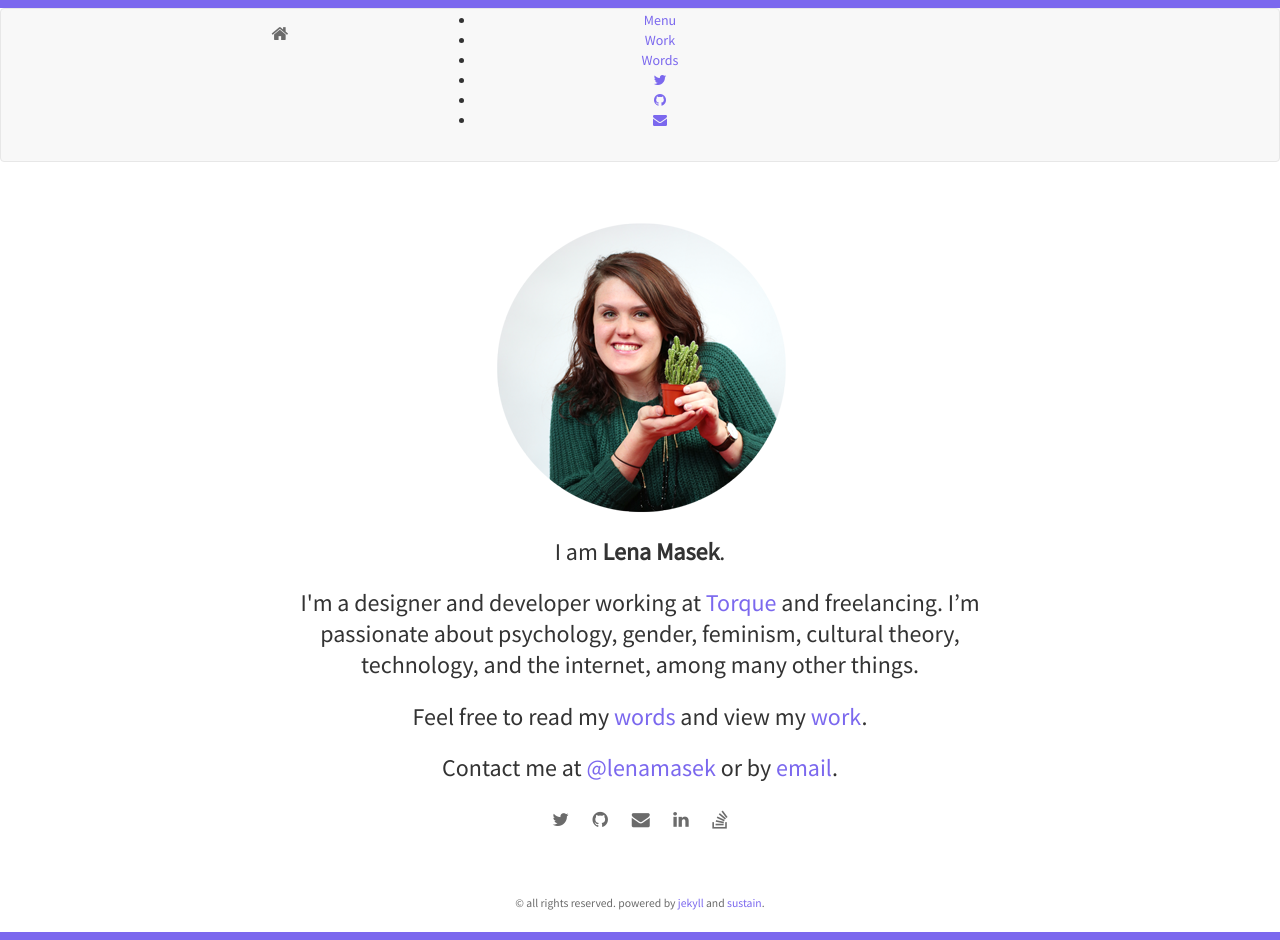
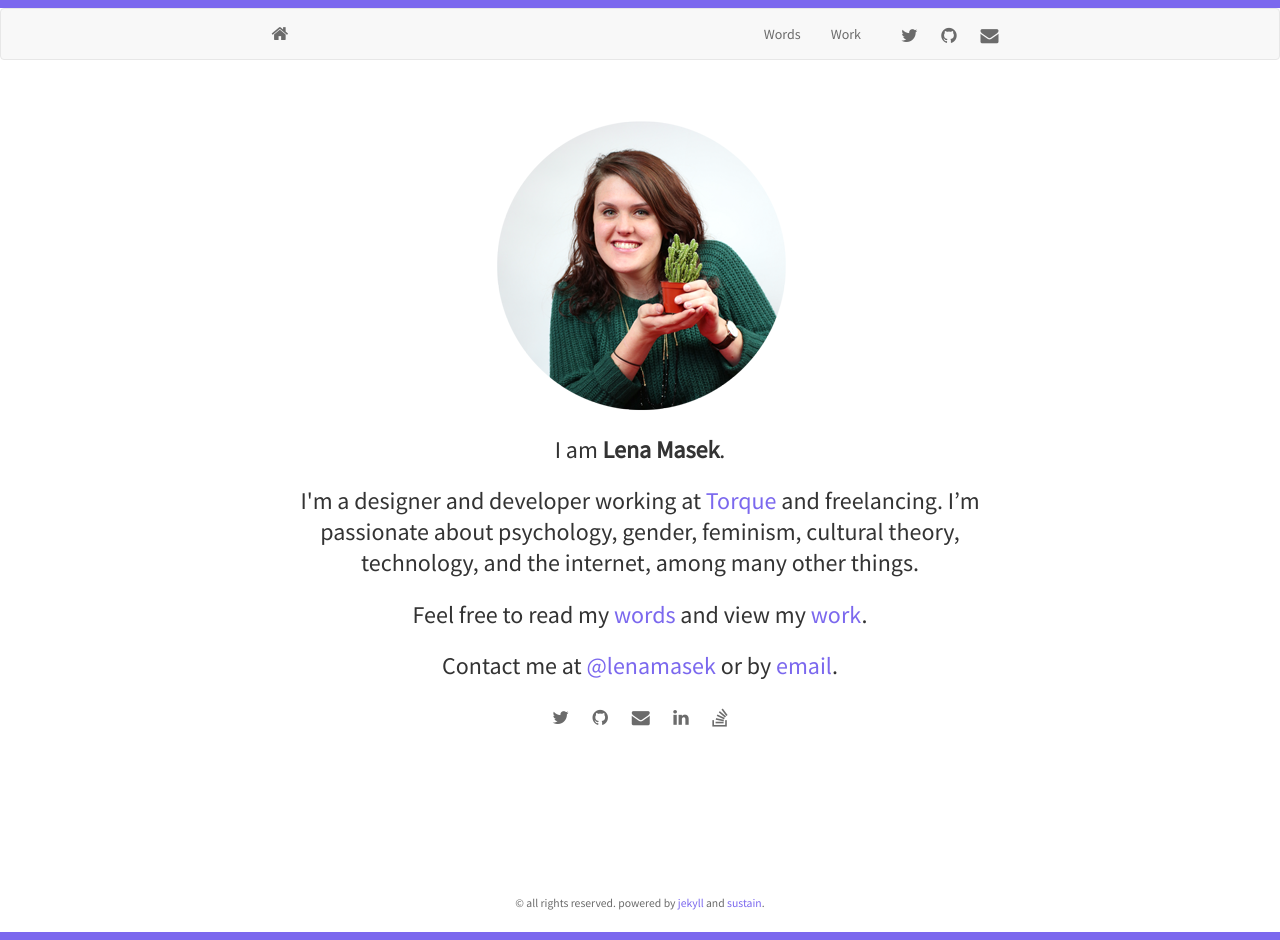
Before and after one commit to lenamasek/lenamasek.github.io, a Jekyll site: the page built from index.html, in a window 1280 px wide. Built offline with Jekyll 4.4.1, drawn with Linux system fonts in a browser that asks for light colours; nearby versions of some CDN libraries; the list of posts is cut into pages by our own code.

Commit message:
nevemind

```diff
--- a/_includes/footer.html
+++ b/_includes/footer.html
@@ -7,14 +7,3 @@
     </div>
 </footer>
 <div class="footer"></div>
-
-<script type="text/javascript">
-/* Applying the "open" class when you click the Menu button, which triggers the mobile menu to open/close; Toggle Menu/Close menu text. */
-$(document).ready(function() {
-  $('.mobile-button a').click(function(e) {
-    $(this).parent().parent().toggleClass('open');
-    $(this).html($(this).html() == 'Close Menu' ? 'Menu' : 'Close Menu');
-    e.preventDefault();
-  });
-});
-</script>
--- a/_includes/header.html
+++ b/_includes/header.html
@@ -3,42 +3,12 @@
     <div class="navbar-header">
       <a class="navbar-brand" href="{{ site.url }}"><i class="fa fa-home"></i></a>
     </div>
-
-
-     <div id="navbar">
-      <nav class="navbar main-nav">
-  <div class="container">
-    <ul>
-      <li class="mobile-button"><a href="#">Menu</a></li>
-    <li><a href="#">Work</a></li>
-    <li><a href="#">Words</a></li>
-    <li><a href="http://twitter.com/{{ site.twitter }}"><i class="fa fa-twitter"></i></a></li>
-    <li><a href="http://github.com/{{ site.github }}"><i class="fa fa-github"></i></a></li>
-    <li><a href="mailto:{{ site.email}}"><i class="fa fa-envelope"></i></a></li>
-  </ul>
-  </div>
-</nav>
-    </div>
-   <!--  <div id="navbar">
+    <div id="navbar">
       <ul class="nav navbar-nav navbar-right">
         <li><a href="{{ site.url }}/blog.html">Words</a></li>
         <li><a href="{{ site.url }}/projects.html">Work</a></li>
         <li>{% include social-small.html %}</li>
       </ul>
-    </div> -->
+    </div>
   </div>
 </nav>
-
-<!--
-<nav class="navbar main-nav">
-  <div class="container">
-    <ul>
-      <li class="mobile-button"><a href="#">Menu</a></li>
-    <li><a href="#">Work</a></li>
-    <li><a href="#">Words</a></li>
-    <li><a href="http://twitter.com/{{ site.twitter }}"><i class="fa fa-twitter"></i></a></li>
-    <li><a href="http://github.com/{{ site.github }}"><i class="fa fa-github"></i></a></li>
-    <li><a href="mailto:{{ site.email}}"><i class="fa fa-envelope"></i></a></li>
-  </ul>
-  </div>
-</nav> -->
```
